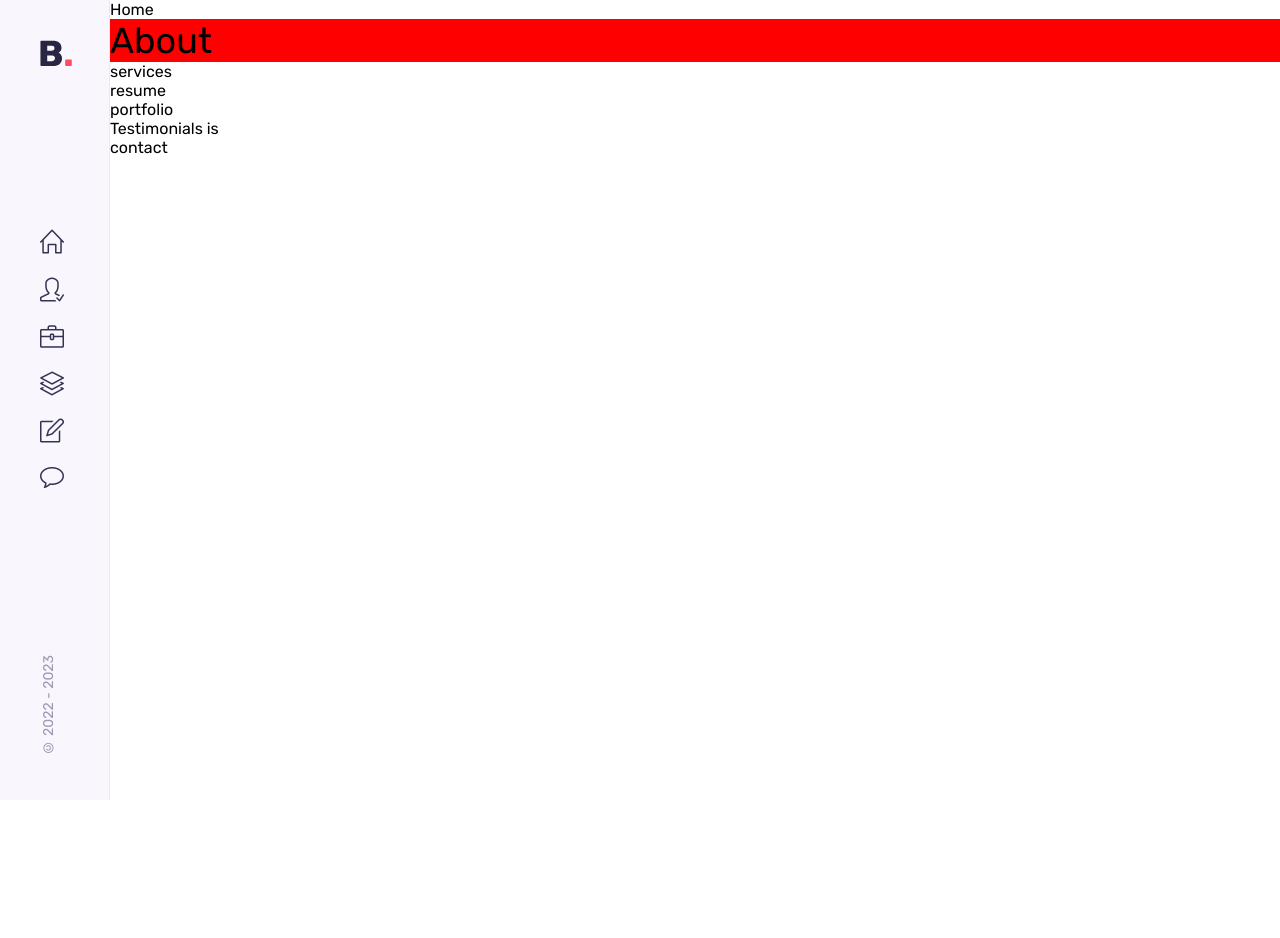
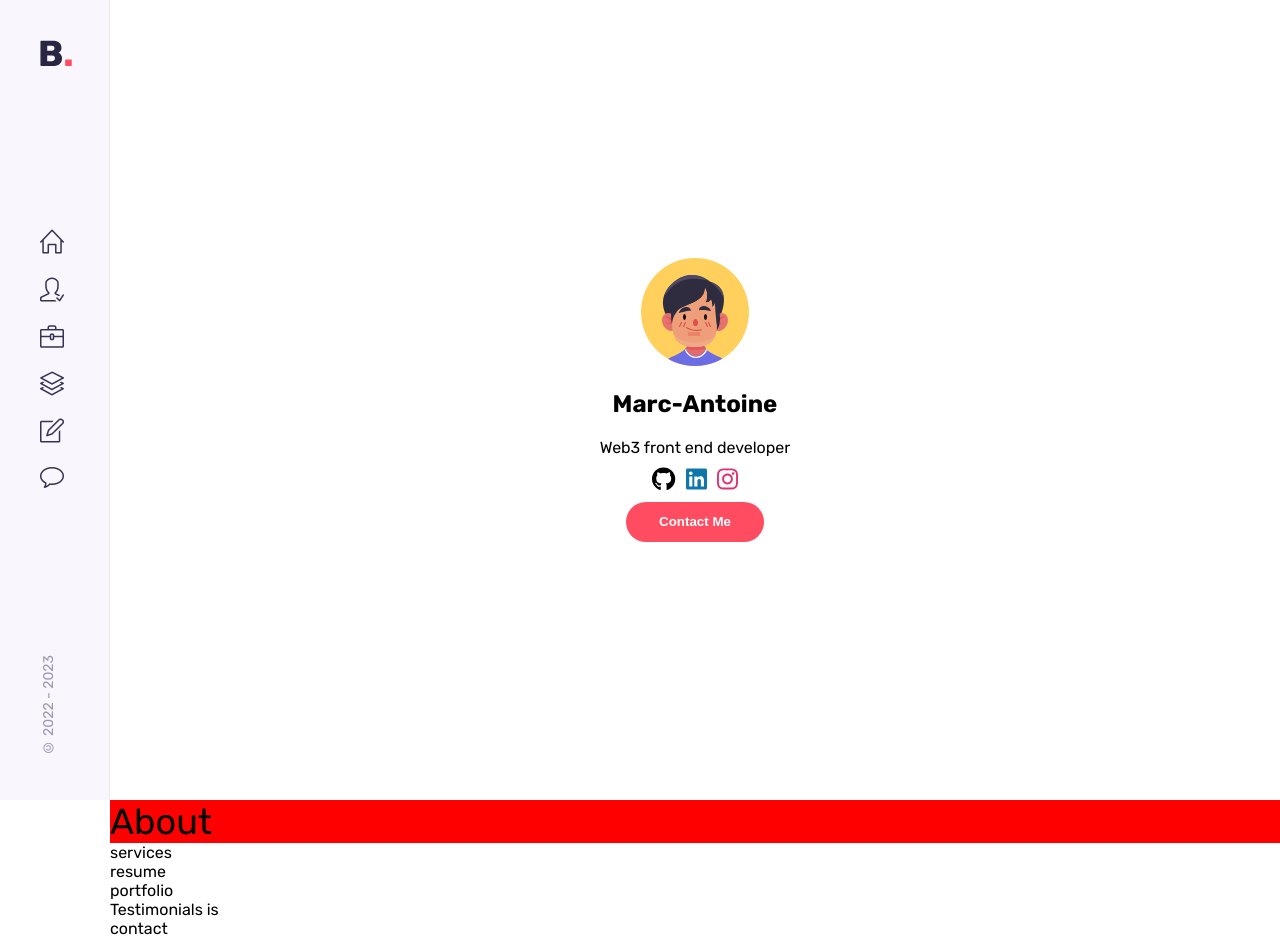
Before and after one commit to Marco75116/CV, a React (Create React App) app: page / in a window 1280 px wide. Before the commit the page ends 800 px from the top, so only its background shows below. Built offline with nearby package versions, Linux system fonts and the light colour scheme.

Commit message:
Home done

```diff
--- a/package.json
+++ b/package.json
@@ -3,6 +3,10 @@
   "version": "0.1.0",
   "private": true,
   "dependencies": {
+    "@fortawesome/fontawesome-svg-core": "^6.2.1",
+    "@fortawesome/free-brands-svg-icons": "^6.2.1",
+    "@fortawesome/free-solid-svg-icons": "^6.2.1",
+    "@fortawesome/react-fontawesome": "^0.2.0",
     "@testing-library/jest-dom": "^5.16.5",
     "@testing-library/react": "^13.4.0",
     "@testing-library/user-event": "^13.5.0",
--- a/src/Components/about/About.js
+++ b/src/Components/about/About.js
@@ -2,6 +2,7 @@ import React from "react";
 import { ContainerAbout } from "./About.styled";
 
 const About = () => {
+  const faCoffee = "faCoffee";
   return <ContainerAbout>About</ContainerAbout>;
 };
 
--- a/src/Components/home/Home.js
+++ b/src/Components/home/Home.js
@@ -1,6 +1,30 @@
 import React from "react";
+import HeaderSocials from "./headerSocials/HeaderSocials";
+import {
+  ProfilSection,
+  Profil,
+  Img,
+  Name,
+  ProfilDescription,
+  BouttonContact,
+  HomeContainer,
+} from "./Home.styled";
+import Me from "../../assets/avatar-1.svg";
+
 const Home = () => {
-  return <div>Home</div>;
+  return (
+    <HomeContainer>
+      <ProfilSection>
+        <Profil>
+          <Img src={Me}></Img>
+          <Name>Marc-Antoine</Name>
+          <ProfilDescription>Web3 front end developer</ProfilDescription>
+          <HeaderSocials></HeaderSocials>
+          <BouttonContact>Contact Me </BouttonContact>
+        </Profil>
+      </ProfilSection>
+    </HomeContainer>
+  );
 };
 
 export default Home;
--- a/src/Components/home/Home.styled.js
+++ b/src/Components/home/Home.styled.js
@@ -1 +1,36 @@
 import styled from "styled-components";
+
+export const HomeContainer = styled.div`
+  position: relative;
+  height: 100vh;
+  display: flex;
+  justify-content: center;
+  align-items: center;
+`;
+
+export const ProfilSection = styled.section``;
+
+export const Profil = styled.div`
+  text-align: center;
+`;
+
+export const Img = styled.img``;
+
+export const Name = styled.h1``;
+
+export const ProfilDescription = styled.div`
+  margin-bottom: 10px;
+`;
+
+export const BouttonContact = styled.button`
+  padding: 0.75rem 2rem;
+  line-height: 1;
+  border-radius: 1.875rem;
+  box-shadow: 0 0 1px rgb(0 0 0 / 0%);
+  border: 1px solid transparent;
+  color: #fff;
+  display: inline-block;
+  background-color: ${(props) => props.theme.colors.firstColor};
+  font-weight: ${(props) => props.theme.weight.boldFont};
+  margin-top: 10px;
+`;
--- /dev/null
+++ b/src/Components/home/headerSocials/HeaderSocials.js
@@ -0,0 +1,32 @@
+import React from "react";
+import {
+  ContainerSocialsIcons,
+  SocialLink,
+  SocialIcon,
+} from "./HeaderSolcials.styled";
+import {
+  faGithub,
+  faInstagram,
+  faLinkedin,
+} from "@fortawesome/free-brands-svg-icons";
+
+const HeaderSocials = () => {
+  return (
+    <ContainerSocialsIcons>
+      <SocialLink href="https://github.com/Marco75116" target="_blank">
+        <SocialIcon icon={faGithub} color={"black"} />
+      </SocialLink>
+      <SocialLink href="https://github.com/Marco75116" target="_blank">
+        <SocialIcon icon={faLinkedin} color={"#0e76a8"} />
+      </SocialLink>
+      <SocialLink
+        href="https://www.instagram.com/marcantoine668/"
+        target="_blank"
+      >
+        <SocialIcon icon={faInstagram} color={"#E1306C"} />
+      </SocialLink>
+    </ContainerSocialsIcons>
+  );
+};
+
+export default HeaderSocials;
--- /dev/null
+++ b/src/Components/home/headerSocials/HeaderSolcials.styled.js
@@ -0,0 +1,11 @@
+import styled from "styled-components";
+import { FontAwesomeIcon as Icon } from "@fortawesome/react-fontawesome";
+export const ContainerSocialsIcons = styled.div``;
+
+export const SocialLink = styled.a`
+  padding: 0px 5px;
+`;
+export const SocialIcon = styled(Icon)`
+  font-size: 24px;
+  color: ${(props) => props.color};
+`;
--- /dev/null
+++ b/src/fontawesome/Fontawesome.styled.js
@@ -0,0 +1 @@
+import styled from "styled-components";
```
Also changed, not shown: src/fontawesome/Fontawesome.js (added, +11 -0 lines), 1 other file (tests, documents, lock files or other folders).
